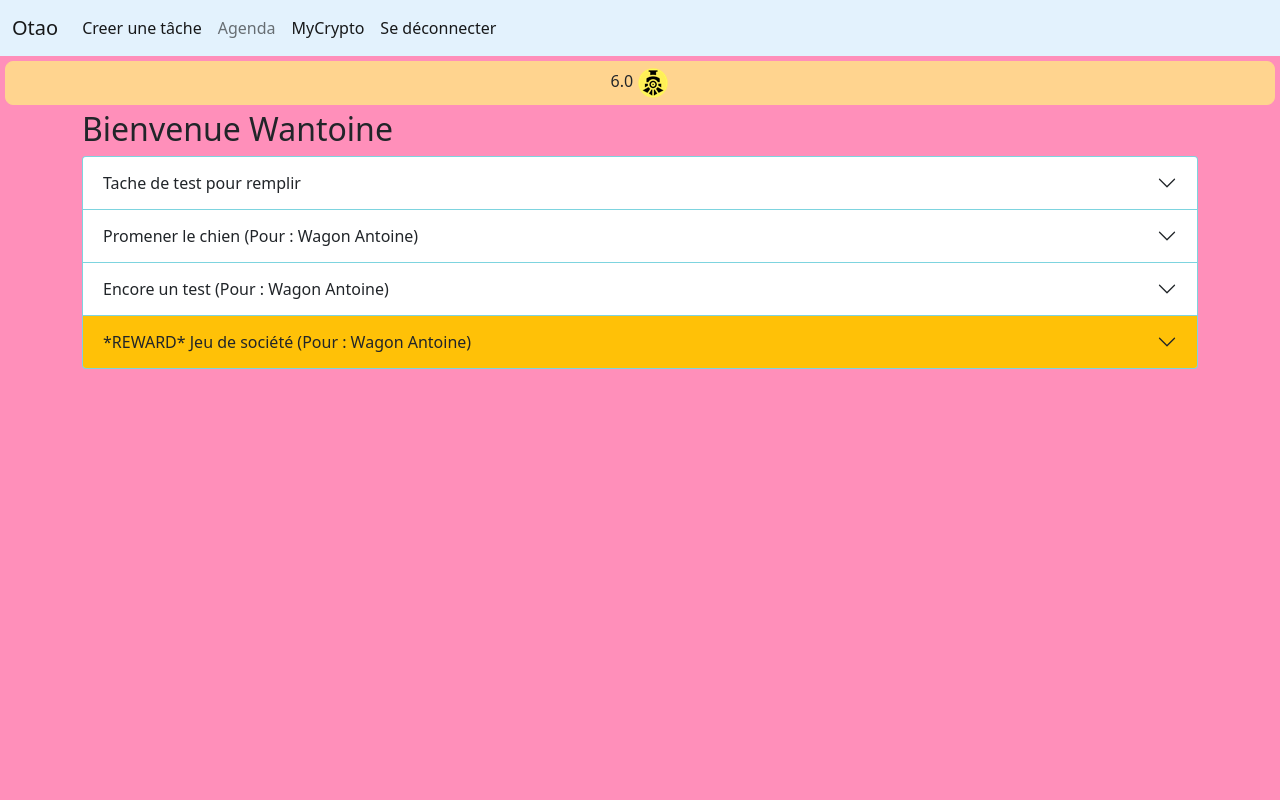
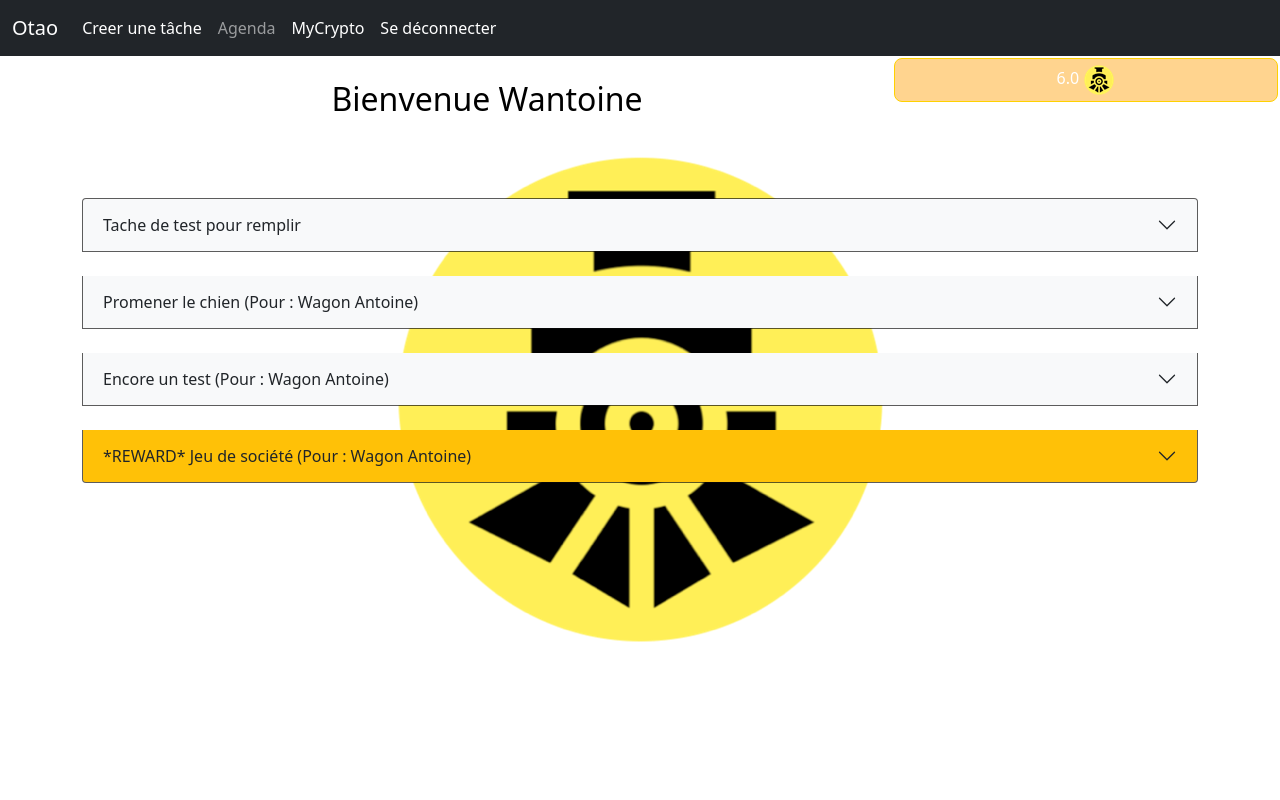
Before and after one commit to Dreahuck/Otaov2, a Django app: page /HomeManager/ in a window 1280 px wide. Run offline with Django 3.2, Linux system fonts and the light colour scheme; a user stored in the database is signed in; data comes from the database, SQL or seed files in the repository; both versions use the stored data as it was after the commit.

Commit message:
Modif charte

```diff
--- a/Otao/HomeManager/static/HomeManager/css/style.css
+++ b/Otao/HomeManager/static/HomeManager/css/style.css
@@ -1,5 +1,6 @@
+{% load staticfiles %}
 .background {
-	background: #8FF2FF;
+	background: #0c0c0c9d;
 /* background: rgb(200,54,73);
 background: linear-gradient(90deg, rgba(200,54,73,1) 0%, rgba(79,138,207,1) 100%); */
 }
@@ -14,19 +15,32 @@ body, html{
 	height:100%;
 }
 
-body{
-	background: #FF8FBA;
+h1,h2,h3,h4 {
+	color:black;
+	text-align: center;
+}
+body {
+	color: #ffffff;
+	background: url("/HomeManager/static/HomeManager/media/TchouCoin512.png") no-repeat center;;
 /* background: rgb(200,54,73);
 background: linear-gradient(90deg, rgba(200,54,73,1) 0%, rgba(79,138,207,1) 100%); */
 }
 
 div.tchouCoinWallet {
 	position:sticky;
+	float: right;
 	top: 0;
-	border: 1px solid #FFD48F;
+	right:0;
+	border: 1px solid #FFD100;
 	border-radius: 8px;
 	padding: 5px;
-	margin: 5px;
+	margin: 2px;
 	text-align: center;
+	width: 30%;
 	background-color: #FFD48F;
   }
+
+.formClass {
+	color:black;
+	padding-top: 25%;
+}
--- a/Otao/HomeManager/templates/HomeManager/base.html
+++ b/Otao/HomeManager/templates/HomeManager/base.html
@@ -14,11 +14,11 @@
     rel="stylesheet">
     <script src="https://cdn.jsdelivr.net/npm/bootstrap@5.0.2/dist/js/bootstrap.bundle.min.js" integrity="sha384-MrcW6ZMFYlzcLA8Nl+NtUVF0sA7MsXsP1UyJoMp4YLEuNSfAP+JcXn/tWtIaxVXM" crossorigin="anonymous"></script>
 
-    <nav class="navbar navbar-expand-lg navbar navbar-light background"
-    style="background-color:#e3f2fd;">
+    <nav class="navbar navbar-expand-lg navbar-dark bg-dark">
     <div class="container-fluid">
       <a class="navbar-brand" href="{% url 'HomeManager:index' %}">Otao</a>
-      <button class="navbar-toggler" type="button" data-bs-toggle="collapse" data-bs-target="#navbarNavAltMarkup" aria-controls="navbarNavAltMarkup" aria-expanded="false" aria-label="Toggle navigation">
+      <button class="navbar-toggler" type="button" data-bs-toggle="collapse"
+      data-bs-target="#navbarNavAltMarkup" aria-controls="navbarNavAltMarkup" aria-expanded="false" aria-label="Toggle navigation">
         <span class="navbar-toggler-icon"></span>
       </button>
       <div class="collapse navbar-collapse" id="navbarNavAltMarkup">
--- a/Otao/HomeManager/templates/HomeManager/detail.html
+++ b/Otao/HomeManager/templates/HomeManager/detail.html
@@ -1,10 +1,10 @@
 {% extends "HomeManager/base.html" %}
 {% block content %}
 {% load static %}
-<div class="container">
+<div class="container bg-light">
 <h1>Détail de la tâche</h1>
 </div>
-<div class="container" style="max-width: 60%;">
+<div class="container bg-light formClass">
 	{% if tache%}
 		<form action="{% url 'HomeManager:updatedTask' tache.id %}"
 		method="post">
--- a/Otao/HomeManager/templates/HomeManager/index.html
+++ b/Otao/HomeManager/templates/HomeManager/index.html
@@ -9,17 +9,20 @@
     </span>
 </div>
 <div class="container">
-<body>
+<body> <br>
             <h2>Bienvenue {{user}} </h2>
+    <br>
 </div>
 {% if taches %}
+<br>
 <div class="container">
     <div class="accordion" id="accordionExample">
         {% for tache in taches %}
+        <br>
         {% if tache.etat_text != "RW" %}
         <div class="accordion-item background">
             <h2 class="accordion-header" id="heading{{tache.id}}">
-                <button class="accordion-button collapsed" type="button" data-bs-toggle="collapse"
+                <button class="accordion-button collapsed bg-light" type="button" data-bs-toggle="collapse"
                     data-bs-target="#collapse{{tache.id}}" aria-expanded="false" aria-controls="collapse{{tache.id}}">
                     {{ tache.strTache }}
                 </button>
@@ -49,7 +52,7 @@
                 <div id="collapse{{tache.id}}" class="accordion-collapse collapse bg-warning"
                     aria-labelledby="heading{{tache.id}}" data-bs-parent="#accordionExample">
                     <div class="accordion-body">
-                        <pre>{{ tache.commentaire }}</pre>
+                        <p class="text-left">{{ tache.commentaire }}</p>
                         {% if userConnected.id == tache.priseEnChargePar_id %}
                         <input type="button" value="Méfait accompli" class="btn btn-primary"
                             onclick="location.href='{% url 'HomeManager:finishTask' tache.id %}'">
--- a/Otao/HomeManager/templates/HomeManager/myCrypto.html
+++ b/Otao/HomeManager/templates/HomeManager/myCrypto.html
@@ -39,7 +39,7 @@ SimulCrypto = function() {
             });
         });
 </script>
-<div class="container" style="max-width: 70%; margin-top: 10%;">
+<div class="container bg-light formClass">
     <div class="container">
     <h2 id="mtTotal"></h2>
     <br>
--- a/Otao/HomeManager/views.py
+++ b/Otao/HomeManager/views.py
@@ -54,7 +54,8 @@ def index(request):
 
 def cryptoRewards(request):
 	userConnected = Personne.objects.get(username_text=request.user.username)
-	rewards = Reward.objects.filter(estActif_bool = True)
+	rewards = Reward.objects.filter(estActif_bool = True)\
+	.order_by('cout')
 	context = {
 		'rewards' : rewards,
 		'userConnected' : userConnected
```
Also changed, not shown: Otao/HomeManager/templates/HomeManager/tchouRewards.html (+7 -2 lines), Otao/HomeManager/static/HomeManager/media/TchouCoin1024.png (added), Otao/HomeManager/static/HomeManager/media/TchouCoin512.png (added), Otao/db.sqlite3, 2 other files.
